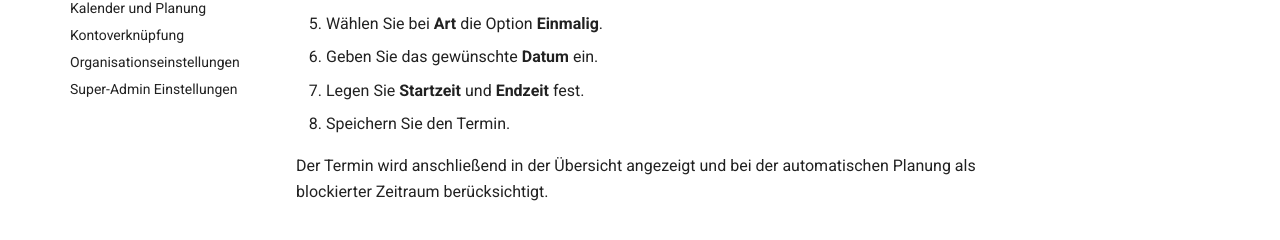
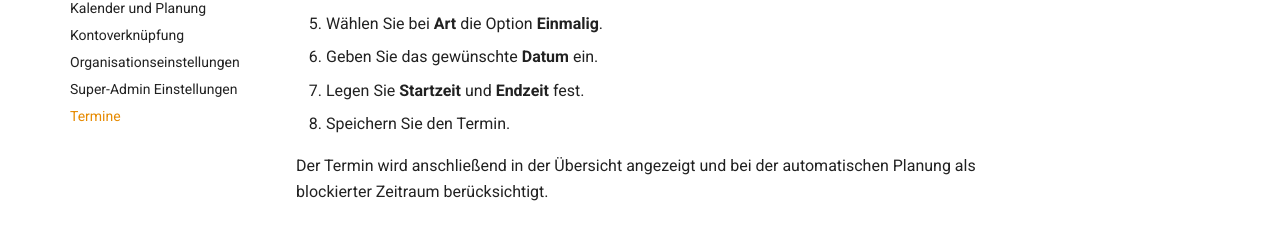
Before and after one commit to goaldone-dhbw/goaldone-projektseite, an MkDocs documentation site: the page built from docs/Anwenderdokumentation/Features/Termine.md, in a window 1280 px wide and 900 px high, scrolled down 538 px. Shown: the part 657-897 px from the top of the window. Built offline with MkDocs 1.6.1 and Material for MkDocs 9.7.7, drawn with Linux system fonts in a browser that asks for light colours; comment, search, counter and statistics services are not loaded.

Commit message:
mkdocs termine hinzufügen

```diff
--- a/mkdocs.yml
+++ b/mkdocs.yml
@@ -63,3 +63,4 @@ nav:
           - Kontoverknüpfung: Anwenderdokumentation/Features/Kontoverknuepfung.md
           - Organisationseinstellungen: Anwenderdokumentation/Features/Organisationseinstellungen.md
           - Super-Admin Einstellungen: Anwenderdokumentation/Features/Super-Admin.md
+          - Termine: Anwenderdokumentation/Features/Termine.md
```
